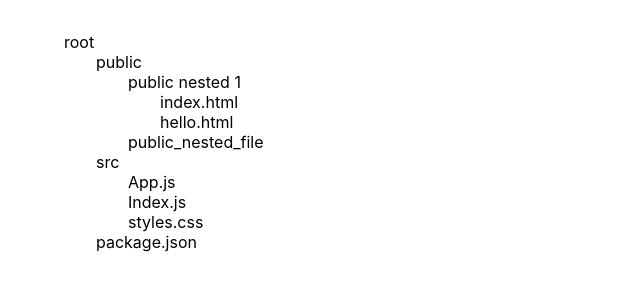
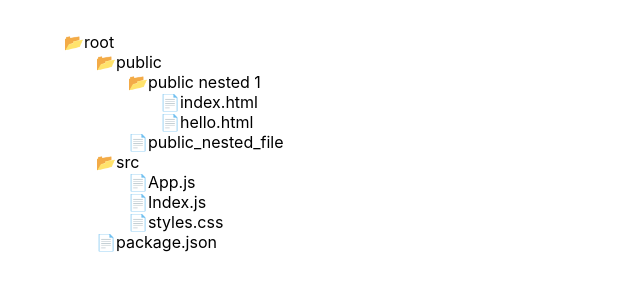
Before and after one commit to code0monkey1/react-interview-file-explorer, a React (Create React App) app: page / in a window 1280 px wide. Shown: the top 300 px of the page, without its empty margins (0-640 px from the left). Built offline with nearby package versions, Linux system fonts and the light colour scheme.

Commit message:
23 Apr 2023, 09:44

```diff
--- a/src/components/Folder.jsx
+++ b/src/components/Folder.jsx
@@ -18,7 +18,8 @@ const styles = {
 const Folder = ({data}) => {
    const [open,setOpen]=useState(false)
   return<>
-  {data.name}
+
+  <div><span>{data.isFolder?<> 📂</>:<>📄</>}</span>{data.name}</div>
 
   <div  style={{paddingLeft:"2rem"}}>
    {data.items.map((item) =><Folder key={item.id} data={item} />) }
```
